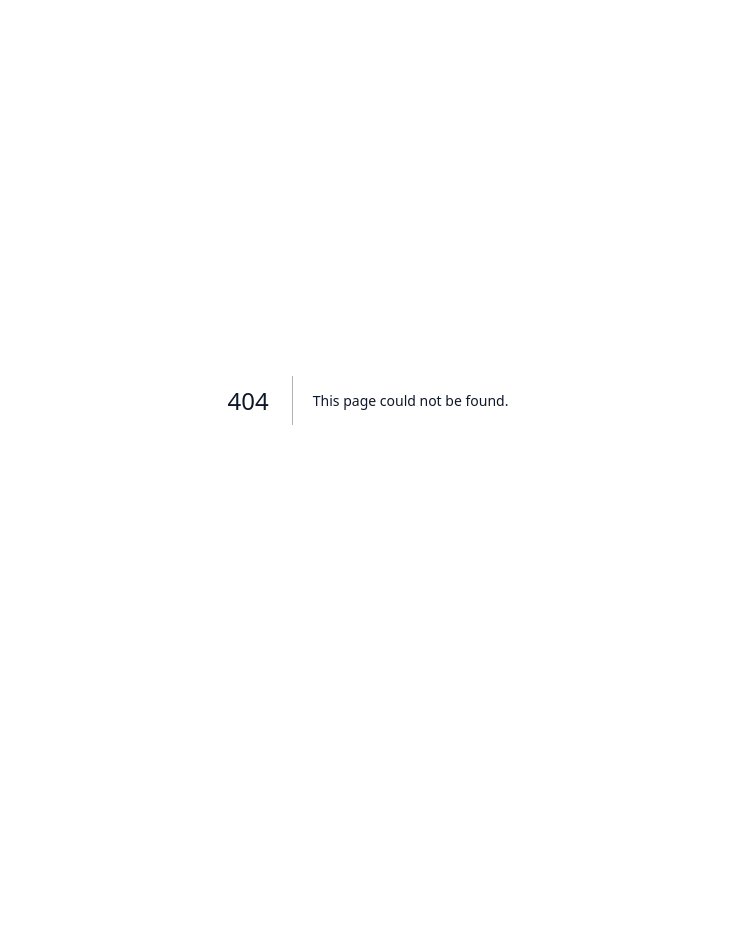
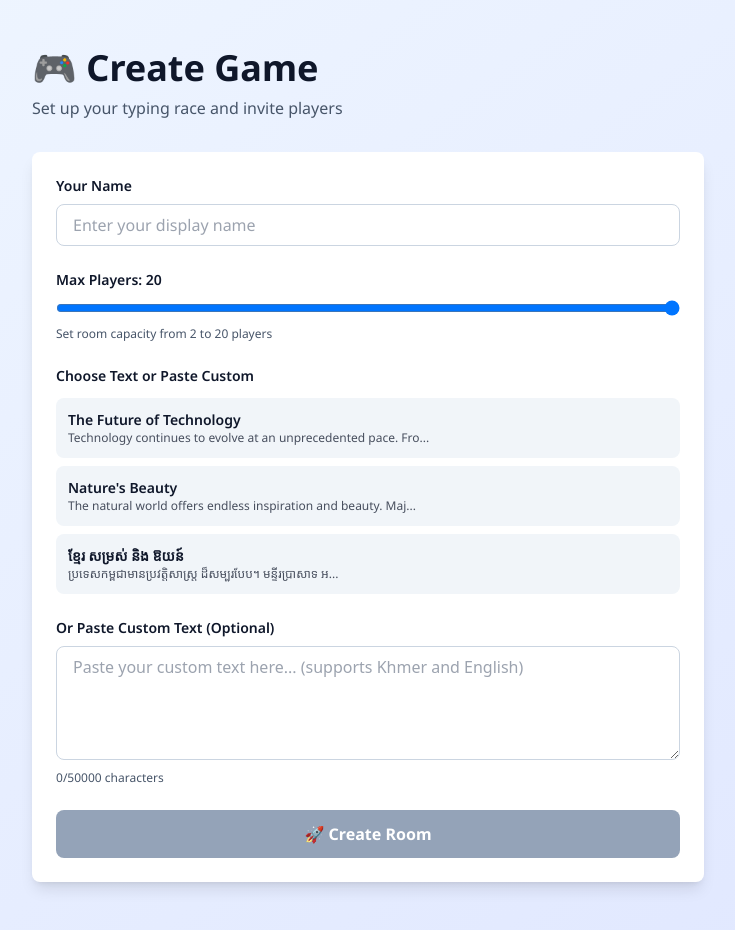
Before and after one commit to JamesKh123/racingfmis, a Next.js app: page /create in a window 1280 px wide. Before the commit this address had no page. Shown: the whole page, without its empty margins (272-1007 px from the left). Before the commit the page ends 800 px from the top, so only its background shows below. Built offline with nearby package versions, Linux system fonts and the light colour scheme.

Commit message:
fix(routes): add app/create/page.tsx and remove legacy app/create.tsx so /create resolves

```diff
--- a/app/create.tsx
+++ b/app/create/page.tsx
@@ -1,4 +1,4 @@
-'use client'
+"use client"
 
 import React, { useState } from 'react'
 import { useRouter } from 'next/navigation'
@@ -18,7 +18,7 @@ const SAMPLE_TEXTS = [
   {
     id: 'en-2',
     language: 'en',
-    title: 'Nature\'s Beauty',
+    title: "Nature's Beauty",
     content:
       'The natural world offers endless inspiration and beauty. Majestic mountains, serene forests, and vast oceans remind us of the wonder and complexity of our planet. Protecting these environments is crucial for future generations.',
   },
@@ -46,7 +46,7 @@ export default function CreateGame() {
     setError('')
 
     try {
-      const { getSupabase } = await import('../lib/getSupabase')
+      const { getSupabase } = await import('../../lib/getSupabase')
       const { supabase } = await getSupabase()
       const roomCode = generateRoomCode()
       let textContent = selectedText
@@ -57,6 +57,8 @@ export default function CreateGame() {
       }
 
       // Create room
+      if (!supabase) throw new Error('Supabase not available')
+
       const { data: room, error: roomError } = await supabase
         .from('rooms')
         .insert({
```
